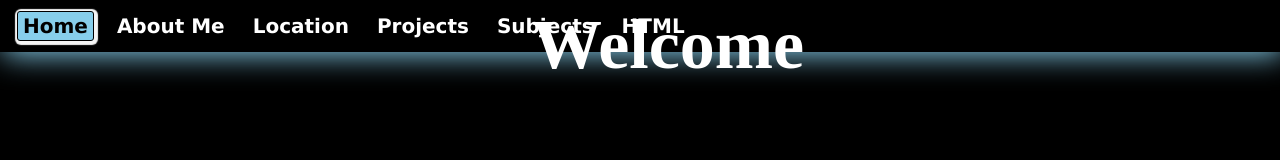
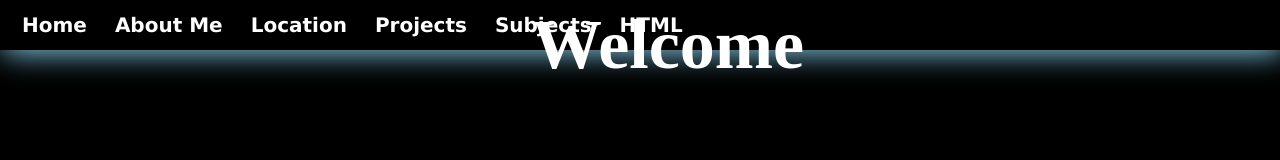
Before and after one commit to SuneelKumarDuvesh/Web-Projects, a plain HTML site: page index.html in a window 1280 px wide. Shown: the top 160 px of the page. Drawn offline with Linux system fonts and the light colour scheme.

Commit message:
Update index.html

```diff
--- a/index.html
+++ b/index.html
@@ -9,7 +9,7 @@
              <nav>
                  <div class="elem">
                    <ul>
-                       <li><a href="#" class="active">Home</a></li>
+                       <li><a href="#" class="home">Home</a></li>
                        <li><a href="About.html">About Me</a></li>
                        <li><a href="Location.html" >Location</a></li>
                        <li><a href="Projects.html" >Projects</a></li>
```
